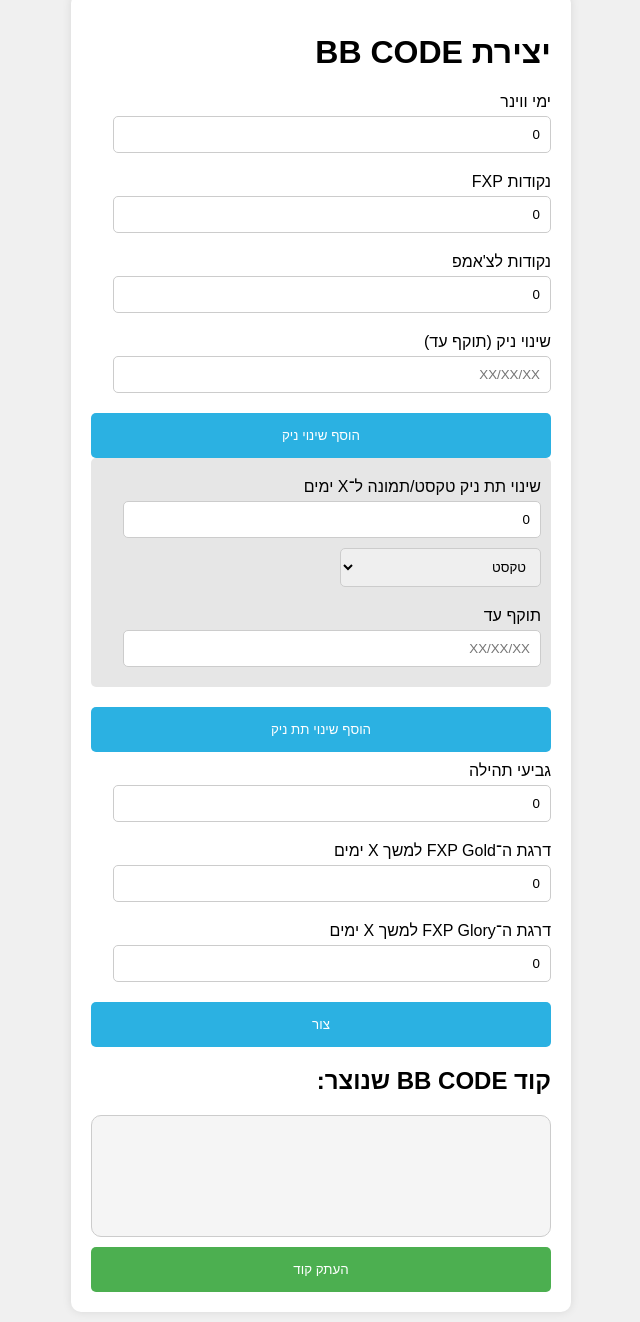
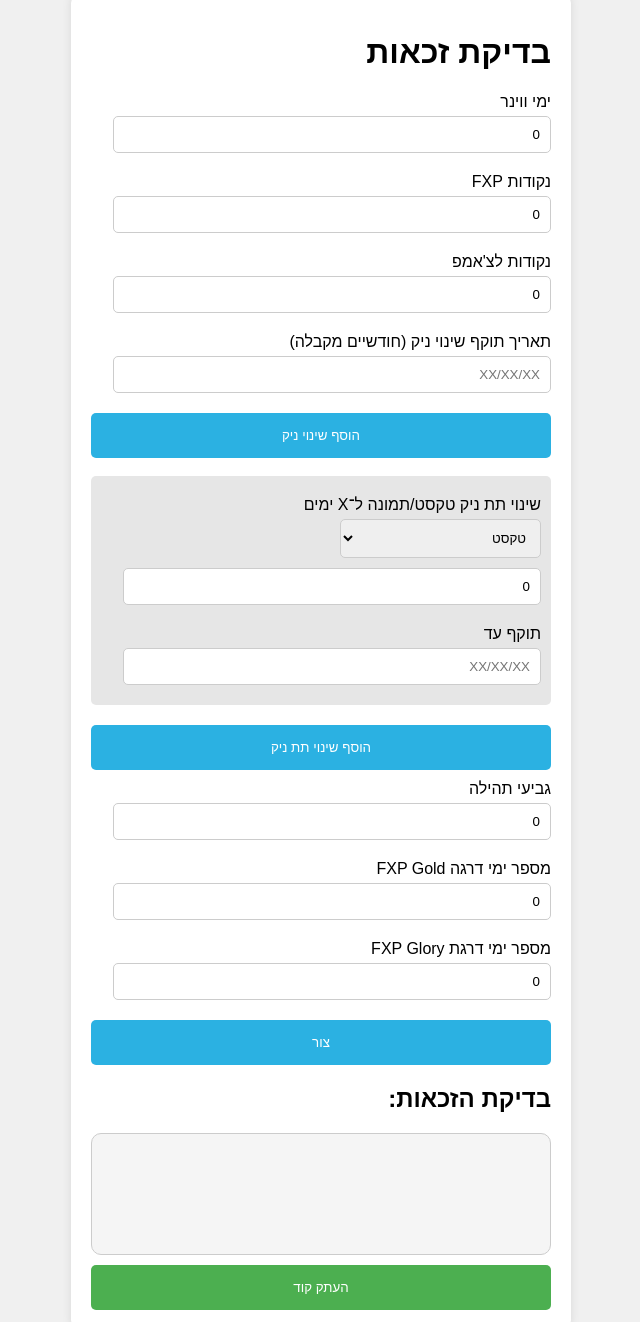
Before and after one commit to Saifan2/fxprize.github.io, a plain HTML site: page index.html in a window 1280 px wide. Shown: the part 27-1349 px from the top of the page, without its empty margins (319-959 px from the left). Drawn offline with Linux system fonts and the light colour scheme.

Commit message:
Update index.html

```diff
--- a/index.html
+++ b/index.html
@@ -1,6 +1,4 @@
-<!DOCTYPE html>
-<html lang="he">
-<head>
+<html lang="he"><head>
     <meta charset="UTF-8">
     <meta name="viewport" content="width=device-width, initial-scale=1.0">
     <title>טופס יצירת BB CODE</title>
@@ -99,7 +97,7 @@
 </head>
 <body>
     <div id="form-container">
-        <h1>יצירת BB CODE</h1>
+        <h1>בדיקת זכאות</h1>
         <form id="bbCodeForm">
             <label>ימי ווינר</label>
             <input type="number" id="winnerDays" min="0" value="0">
@@ -111,20 +109,20 @@
             <input type="number" id="champPoints" min="0" value="0">
 
             <div id="nicknameChangesContainer">
-                <label>שינוי ניק (תוקף עד)</label>
+                <label>תאריך תוקף שינוי ניק (חודשיים מקבלה)</label>
                 <input type="text" name="nicknameChange" placeholder="XX/XX/XX">
             </div>
-            <button type="button" onclick="addNicknameChange()">הוסף שינוי ניק</button>
+            <button type="button" onclick="addNicknameChange()">הוסף שינוי ניק</button><br><br>
 
             <div id="subNickChangesContainer">
                 <div class="subNickContainer">
                     <label>שינוי תת ניק טקסט/תמונה ל־X ימים</label>
                     <div>
-                        <input type="number" name="subNickDays" class="inline-input" min="0" value="0">
                         <select name="subNickType" class="inline-input">
                             <option value="טקסט">טקסט</option>
                             <option value="תמונה">תמונה</option>
                         </select>
+                        <input type="number" name="subNickDays" class="inline-input" min="0" value="0">
                     </div>
                     <label>תוקף עד</label>
                     <input type="text" name="subNickExpiry" placeholder="XX/XX/XX">
@@ -135,16 +133,16 @@
             <label>גביעי תהילה</label>
             <input type="number" id="trophyCount" min="0" value="0">
 
-            <label>דרגת ה־FXP Gold למשך X ימים</label>
+            <label>מספר ימי דרגה FXP Gold</label>
             <input type="number" id="fxpGoldDays" min="0" value="0">
 
-            <label>דרגת ה־FXP Glory למשך X ימים</label>
+            <label>מספר ימי דרגת FXP Glory</label>
             <input type="number" id="fxpGloryDays" min="0" value="0">
 
             <button type="button" onclick="generateBBCode()">צור</button>
         </form>
 
-        <h2>קוד BB CODE שנוצר:</h2>
+        <h2>בדיקת הזכאות:</h2>
         <div id="output"></div>
         <button id="copyButton" type="button" onclick="copyBBCode()">העתק קוד</button>
     </div>
@@ -222,5 +220,6 @@
             });
         }
     </script>
-</body>
-</html>
+
+
+</body></html>
```
